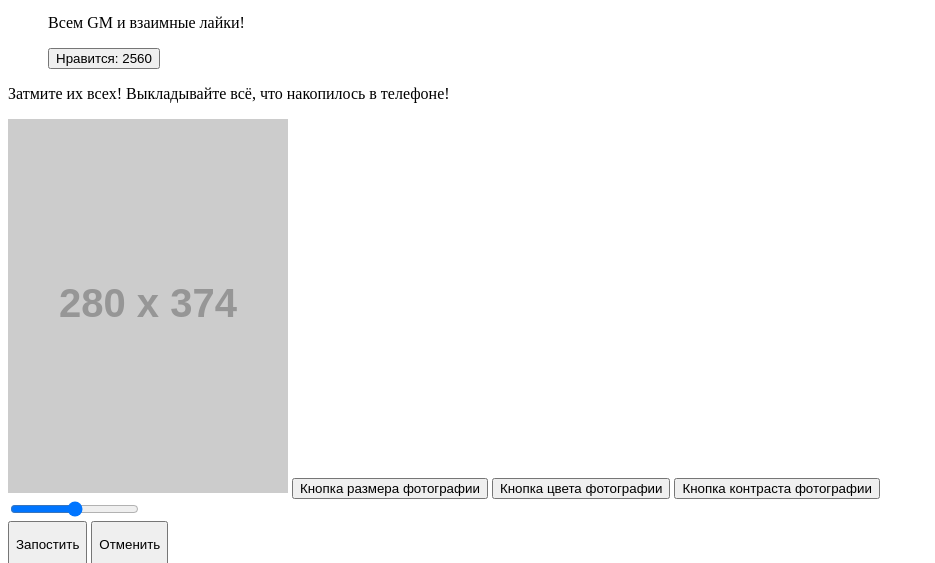
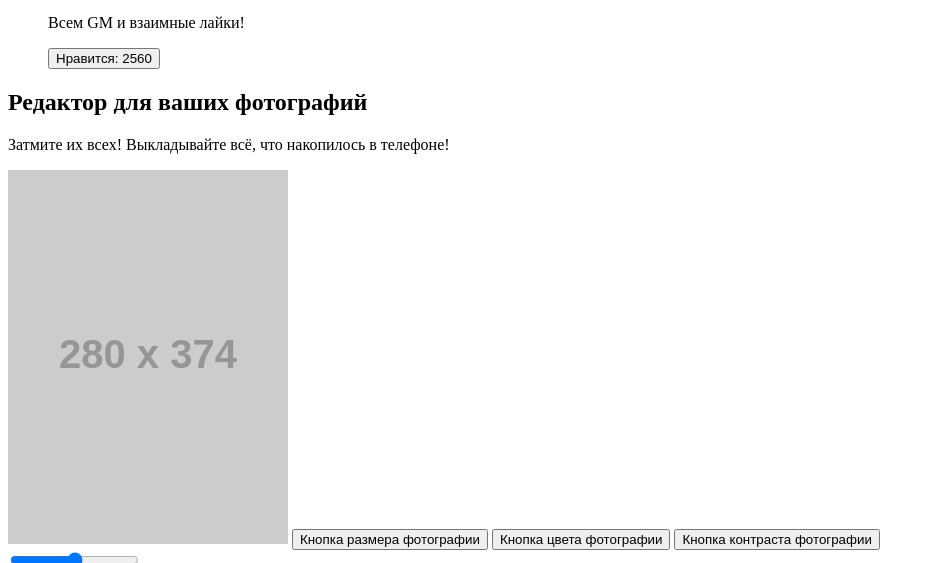
Before and after one commit to navigator980/1225721-pink-19, a website: page source/photo.html in a window 1280 px wide. Shown: the part 1930-2493 px from the top of the page, without its empty margins (0-935 px from the left). Drawn offline with Linux system fonts and the light colour scheme; placeholder pictures from the web are drawn by us.

Commit message:
вношу изменения в страницу photo.html

```diff
--- a/source/photo.html
+++ b/source/photo.html
@@ -88,10 +88,9 @@
           </li>
         </ul>
       </div>
-      <div class="small-post">
-        <p class="small-post__text">Затмите их всех! Выкладывайте всё, что накопилось в телефоне!</p>
-      </div>
       <section class="photo-editor">
+        <h2 class="visually-hidden">Редактор для ваших фотографий</h2>
+        <p class="photo-editor__text">Затмите их всех! Выкладывайте всё, что накопилось в телефоне!</p>
         <div class="photo-setting">
           <img class="photo-editor__photo" src="https://via.placeholder.com/280x374" alt="Фото настройки фотографии">
           <button class="photo-setting__item--active" type="button">Кнопка размера фотографии</button>
@@ -102,11 +101,11 @@
             </div>
         </div>
         <div class="share-option">
-          <button class="share-option__share" type="button">
-            <p class="share-option__share-text">Запостить</p>
+          <button class="share-option__share" type="submit">
+            Запостить
           </button>
-          <button class="share-option__cancel" type="button">
-            <p class="share-option__cancel-text">Отменить</p>
+          <button class="share-option__cancel" type="reset">
+            Отменить
           </button>
         </div>
       </section>
```
